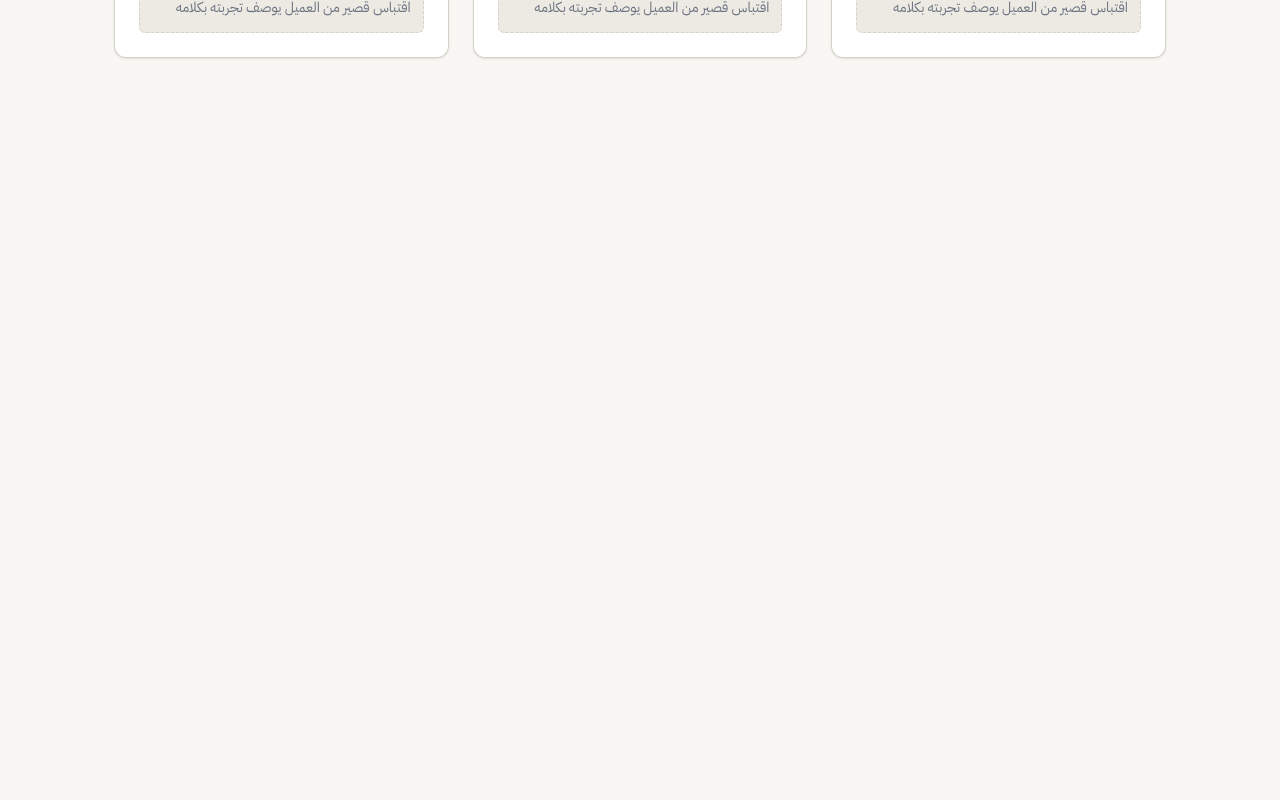
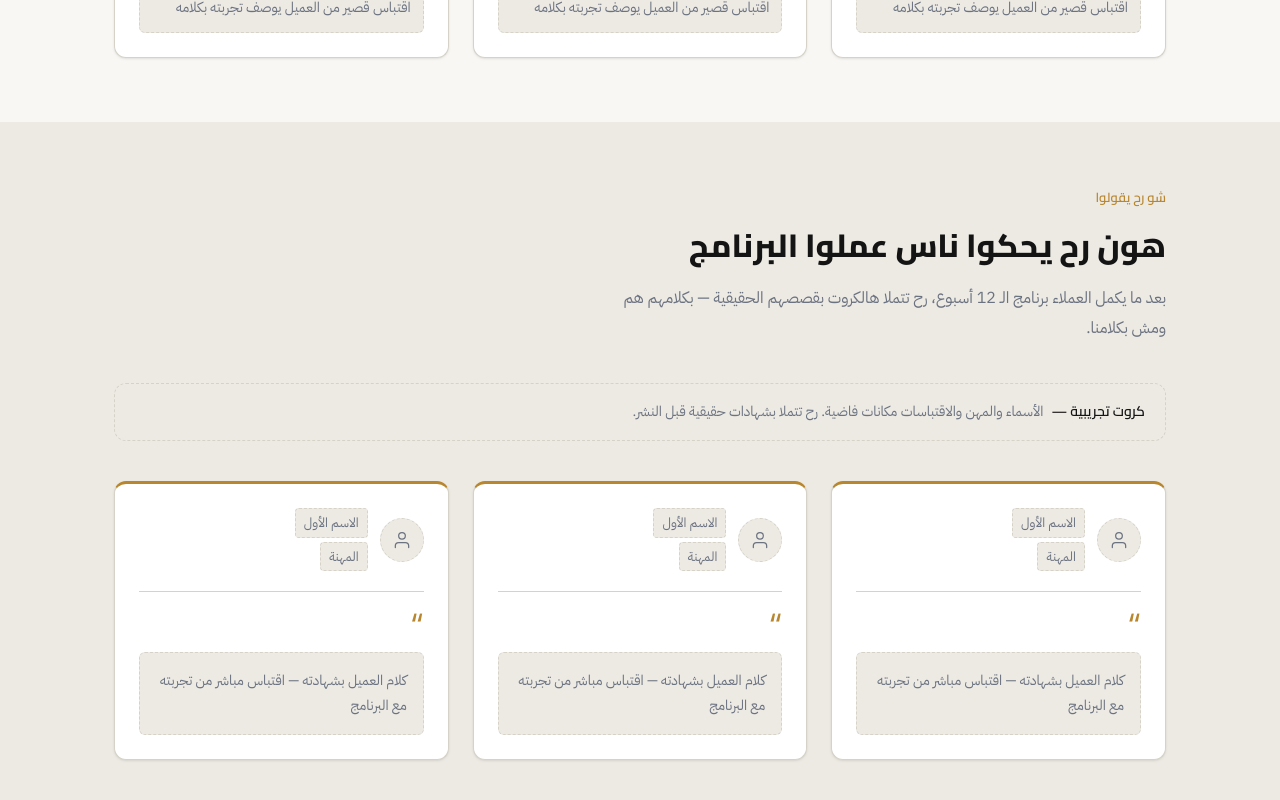
Before and after one commit to ahmadmjam-coder/trainer-demo-skill, a Next.js app: page / in a window 1280 px wide. Shown: the part 3538-4338 px from the top of the page. Before the commit the page ends 3660 px from the top, so only its background shows below. Built offline with nearby package versions, Linux system fonts and the light colour scheme.

Commit message:
section 6: testimonials scaffold

```diff
--- a/app/globals.css
+++ b/app/globals.css
@@ -209,6 +209,20 @@ h1, h2, h3, h4, h5, h6 {
   }
 }
 
+/* ─── TESTIMONIALS ───────────────────────────────────────────────────────────── */
+
+.testimonial-cards {
+  display:     grid;
+  gap:         var(--space-6);
+  align-items: stretch;
+}
+
+@media (min-width: 48rem) {
+  .testimonial-cards {
+    grid-template-columns: repeat(3, 1fr);
+  }
+}
+
 /* ─── JOURNEY MAP ────────────────────────────────────────────────────────────── */
 
 /* One unified shape — accent bar on top signals a single arc, not three cards. */
--- a/app/page.tsx
+++ b/app/page.tsx
@@ -4,6 +4,7 @@ import ProblemRecognition from '@/components/sections/ProblemRecognition'
 import TheMethod from '@/components/sections/TheMethod'
 import JourneyMap from '@/components/sections/JourneyMap'
 import Results from '@/components/sections/Results'
+import Testimonials from '@/components/sections/Testimonials'
 
 export default function Home() {
   return (
@@ -14,6 +15,7 @@ export default function Home() {
       <TheMethod />
       <JourneyMap />
       <Results />
+      <Testimonials />
     </>
   )
 }
--- /dev/null
+++ b/components/sections/Testimonials.tsx
@@ -0,0 +1,255 @@
+// Null values are placeholder slots. Replace with real client stories before publishing.
+// The card layout adapts automatically — no redesign needed when real quotes drop in.
+
+type Testimonial = {
+  name:       string | null
+  occupation: string | null
+  quote:      string | null
+}
+
+const testimonials: Testimonial[] = [
+  { name: null, occupation: null, quote: null },
+  { name: null, occupation: null, quote: null },
+  { name: null, occupation: null, quote: null },
+]
+
+function Ph({ label }: { label: string }) {
+  return (
+    <span
+      style={{
+        display:      'inline-block',
+        padding:      'var(--space-1) var(--space-2)',
+        background:   'var(--color-muted)',
+        border:       '1px dashed var(--color-border)',
+        borderRadius: 'var(--radius-sm)',
+        color:        'var(--color-muted-fg)',
+        fontFamily:   'var(--font-body)',
+        fontSize:     '0.8125rem',
+        lineHeight:   1.5,
+      }}
+    >
+      {label}
+    </span>
+  )
+}
+
+function AvatarPlaceholder() {
+  return (
+    <div
+      aria-hidden
+      style={{
+        flexShrink:     0,
+        width:          '2.75rem',
+        height:         '2.75rem',
+        borderRadius:   'var(--radius-full)',
+        background:     'var(--color-muted)',
+        border:         '1px dashed var(--color-border)',
+        display:        'flex',
+        alignItems:     'center',
+        justifyContent: 'center',
+        color:          'var(--color-muted-fg)',
+      }}
+    >
+      <svg
+        width="20" height="20" viewBox="0 0 24 24"
+        fill="none" stroke="currentColor"
+        strokeWidth="1.5" strokeLinecap="round" strokeLinejoin="round"
+        aria-hidden="true"
+      >
+        <path d="M20 21v-2a4 4 0 0 0-4-4H8a4 4 0 0 0-4 4v2" />
+        <circle cx="12" cy="7" r="4" />
+      </svg>
+    </div>
+  )
+}
+
+function TestimonialCard({ t }: { t: Testimonial }) {
+  return (
+    <div className="card" style={{ borderTop: '3px solid var(--color-accent)' }}>
+
+      {/* Identity row */}
+      <div
+        style={{
+          display:      'flex',
+          alignItems:   'center',
+          gap:          'var(--space-3)',
+          marginBottom: 'var(--space-5)',
+        }}
+      >
+        <AvatarPlaceholder />
+        <div>
+          <div style={{ marginBottom: 'var(--space-1)' }}>
+            {t.name !== null ? (
+              <span
+                style={{
+                  fontFamily: 'var(--font-display)',
+                  fontWeight: 600,
+                  fontSize:   '0.9375rem',
+                  color:      'var(--color-fg)',
+                  lineHeight: 1.3,
+                }}
+              >
+                {t.name}
+              </span>
+            ) : (
+              <Ph label="الاسم الأول" />
+            )}
+          </div>
+          <div>
+            {t.occupation !== null ? (
+              <span
+                style={{
+                  fontFamily: 'var(--font-body)',
+                  fontSize:   '0.8125rem',
+                  color:      'var(--color-muted-fg)',
+                }}
+              >
+                {t.occupation}
+              </span>
+            ) : (
+              <Ph label="المهنة" />
+            )}
+          </div>
+        </div>
+      </div>
+
+      {/* Quote area */}
+      <div style={{ borderTop: '1px solid var(--color-border)', paddingTop: 'var(--space-4)' }}>
+
+        {/* Decorative opening mark */}
+        <div
+          aria-hidden
+          style={{
+            fontFamily:   'var(--font-display)',
+            fontSize:     '2.25rem',
+            lineHeight:   1,
+            color:        'var(--color-accent)',
+            marginBottom: 'var(--space-2)',
+          }}
+        >
+          &ldquo;
+        </div>
+
+        {/* Quote slot — sized to hold 2–4 lines without overflow */}
+        {t.quote !== null ? (
+          <p
+            style={{
+              fontFamily: 'var(--font-body)',
+              fontSize:   '0.9375rem',
+              color:      'var(--color-fg)',
+              lineHeight: 1.8,
+              margin:     0,
+            }}
+          >
+            {t.quote}
+          </p>
+        ) : (
+          <div
+            style={{
+              padding:      'var(--space-4)',
+              background:   'var(--color-muted)',
+              border:       '1px dashed var(--color-border)',
+              borderRadius: 'var(--radius-md)',
+              color:        'var(--color-muted-fg)',
+              fontFamily:   'var(--font-body)',
+              fontSize:     '0.875rem',
+              lineHeight:   1.75,
+            }}
+          >
+            كلام العميل بشهادته — اقتباس مباشر من تجربته مع البرنامج
+          </div>
+        )}
+      </div>
+
+    </div>
+  )
+}
+
+export default function Testimonials() {
+  return (
+    <section id="testimonials" className="section section-alt">
+      <div className="container-page">
+
+        {/* Section header */}
+        <div style={{ marginBottom: 'var(--space-10)', maxWidth: '34em' }}>
+          <p
+            style={{
+              fontFamily:   'var(--font-display)',
+              fontWeight:   600,
+              fontSize:     '0.8125rem',
+              color:        'var(--color-accent)',
+              marginBottom: 'var(--space-4)',
+            }}
+          >
+            شو رح يقولوا
+          </p>
+          <h2
+            style={{
+              fontFamily:   'var(--font-display)',
+              fontWeight:   800,
+              fontSize:     'clamp(1.5rem, 3vw, 2rem)',
+              lineHeight:   1.35,
+              color:        'var(--color-fg)',
+              marginBottom: 'var(--space-4)',
+            }}
+          >
+            هون رح يحكوا ناس عملوا البرنامج
+          </h2>
+          <p
+            style={{
+              fontFamily: 'var(--font-body)',
+              fontSize:   '1rem',
+              lineHeight: 1.85,
+              color:      'var(--color-muted-fg)',
+            }}
+          >
+            بعد ما يكمل العملاء برنامج الـ{' '}
+            <span className="text-mono-num">12</span> أسبوع، رح تتملا هالكروت
+            بقصصهم الحقيقية — بكلامهم هم ومش بكلامنا.
+          </p>
+        </div>
+
+        {/* Placeholder notice */}
+        <div
+          style={{
+            padding:      'var(--space-4) var(--space-5)',
+            background:   'var(--color-muted)',
+            border:       '1px dashed var(--color-border)',
+            borderRadius: 'var(--radius-xl)',
+            marginBottom: 'var(--space-10)',
+          }}
+        >
+          <p
+            style={{
+              fontFamily: 'var(--font-body)',
+              fontSize:   '0.875rem',
+              color:      'var(--color-muted-fg)',
+              lineHeight: 1.7,
+              margin:     0,
+            }}
+          >
+            <span
+              style={{
+                fontFamily:      'var(--font-display)',
+                fontWeight:      600,
+                color:           'var(--color-fg)',
+                marginInlineEnd: 'var(--space-2)',
+              }}
+            >
+              كروت تجريبية —
+            </span>
+            الأسماء والمهن والاقتباسات مكانات فاضية. رح تتملا بشهادات حقيقية قبل النشر.
+          </p>
+        </div>
+
+        {/* Cards grid — equal heights via CSS Grid stretch */}
+        <div className="testimonial-cards">
+          {testimonials.map((t, i) => (
+            <TestimonialCard key={i} t={t} />
+          ))}
+        </div>
+
+      </div>
+    </section>
+  )
+}
```
